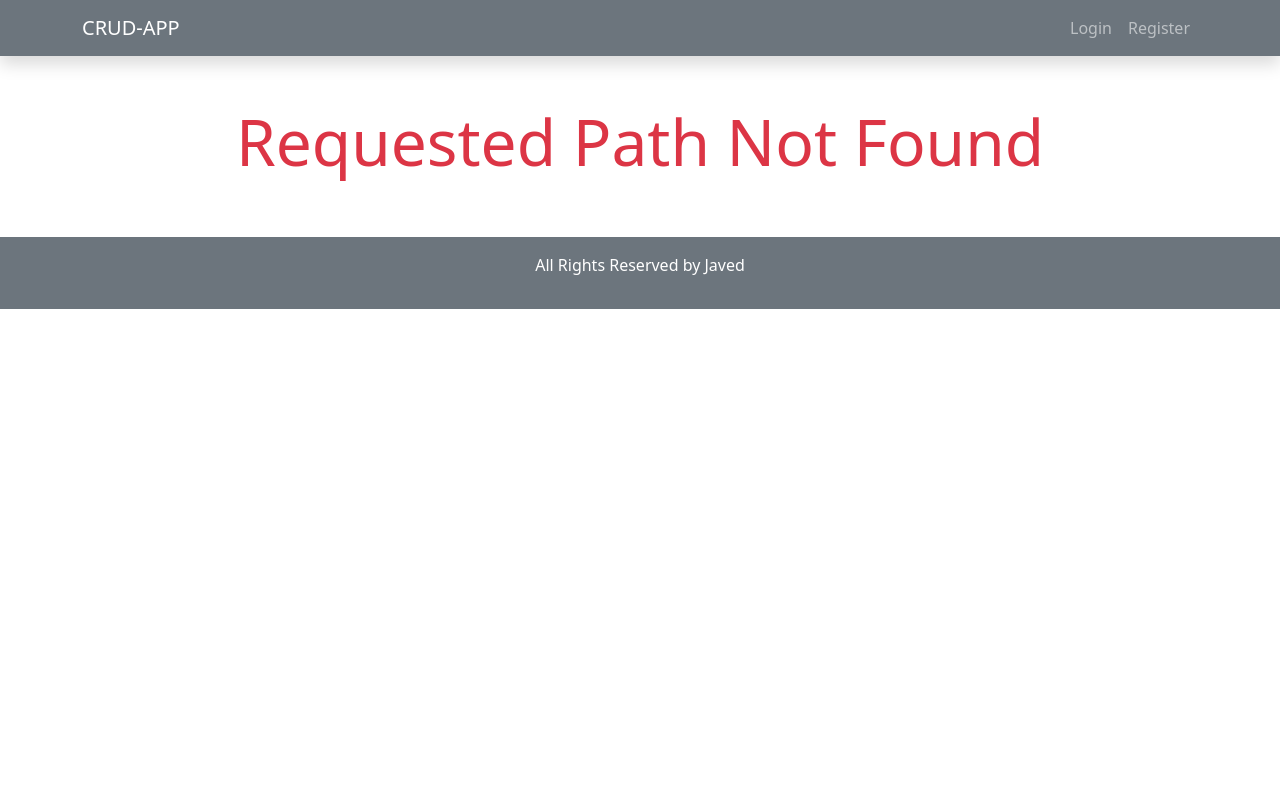
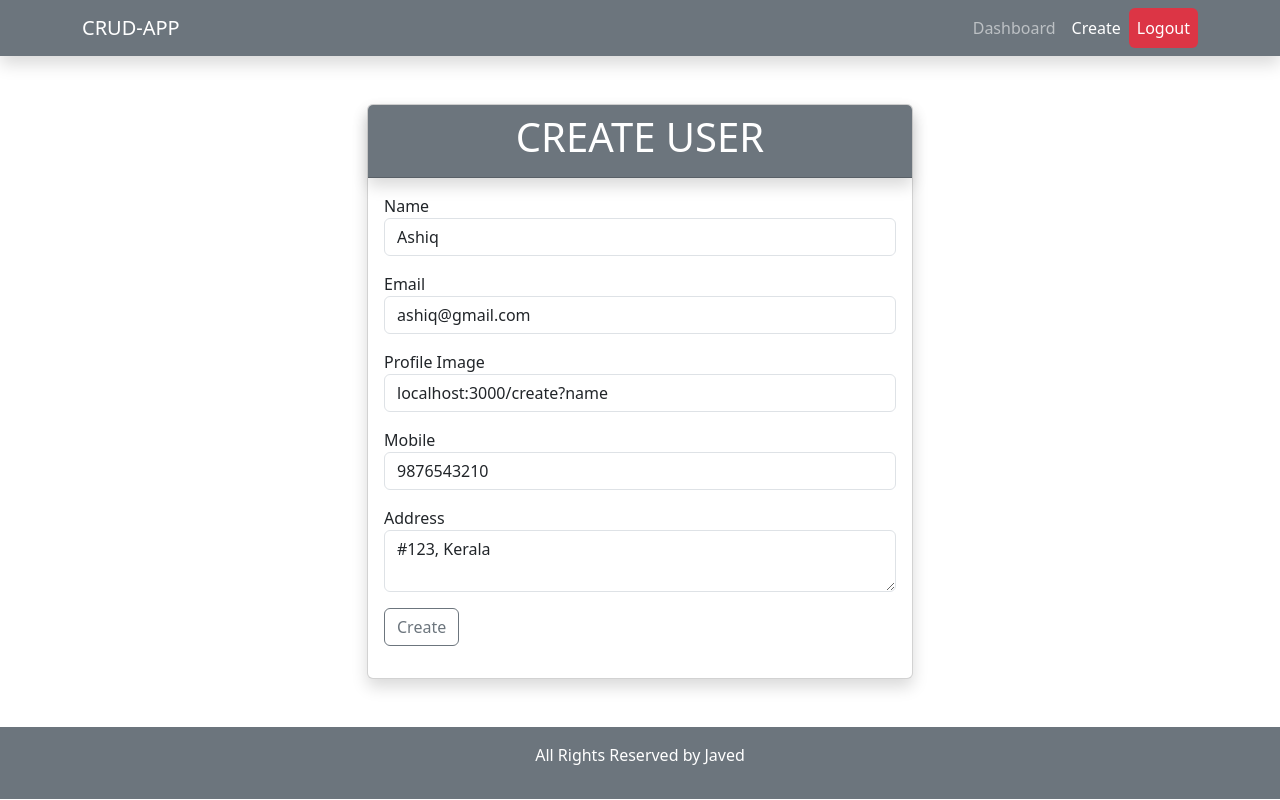
Before and after one commit to javedalihosamani/REACT-VALIADTION-AND-CRUD-JSONSERVER, a React (Create React App) app: page /create in a window 1280 px wide. Before the commit this address had no page. Built offline with nearby package versions, Linux system fonts and the light colour scheme; sample sign-in values are in the browser's storage.

Commit message:
Child Components, Protected Router and Middleware for validation is completed

```diff
--- a/src/App.js
+++ b/src/App.js
@@ -5,6 +5,9 @@ import { ToastContainer } from "react-toastify";
 import Login from "./components/register/Login";
 import Register from "./components/register/Register";
 import Pnf from "./components/Pnf";
+import Dashboard from "./components/dashboard/Dashboard";
+import Create from "./components/create/Create";
+import ProtectedRoute from "./components/protect-route/ProtectedRoute";
 
 function App() {
   return (
@@ -12,7 +15,11 @@ function App() {
       <Header />
       <ToastContainer autoClose={4000} position={"top-right"} />
       <Routes>
-        <Route path={`/`} element={<Login />} />
+        <Route element={<ProtectedRoute />}>
+          <Route path={`/`} element={<Dashboard />} />
+          <Route path={`/dashboard`} element={<Dashboard />} />
+          <Route path={`/create`} element={<Create />} />
+        </Route>
         <Route path={`/login`} element={<Login />} />
         <Route path={`/register`} element={<Register />} />
         <Route path={`/*`} element={<Pnf />} />
--- /dev/null
+++ b/src/components/create/Create.jsx
@@ -0,0 +1,96 @@
+import React from 'react'
+import MiddleWare from '../middleware/MiddleWare'
+
+const Create = () => {
+
+  const {contact, readValue}  = MiddleWare();
+
+  return (
+    <div className='container my-5'>
+      <div className="row">
+        <div className="col-xs-12 col-sm-12 offset-md-3 col-md-6 offset-lg-3 col-lg-6 offset-xl-3 col-xl-6 offset-xxl-3 col-xxl-6">
+          <div className="card shadow">
+            <div className="card-header bg-secondary shadow">
+              <h1 className="text-white text-center">CREATE USER</h1>
+            </div>
+            <div className="card-body">
+              <form autoComplete='off'>
+                <div className="form-group">
+                  <label htmlFor="name">Name</label>
+                  <input
+                    type="text"
+                    id="name"
+                    name="name"
+                    className="form-control"
+                    placeholder="Enter your name"
+                    required
+                    minLength={4}
+                    maxLength={10}
+                    value={contact.name} //contact.name = "User Name"
+                    onChange={readValue}
+                  />
+                </div>
+                <div className="form-group my-3">
+                  <label htmlFor="email">Email</label>
+                  <input
+                    type="email"
+                    id="email"
+                    name="email"
+                    className="form-control"
+                    placeholder="Enter your email"
+                    required
+                    //pattern="[a-z0-9._%+-]+@[a-z0-9.-]+\.[a-z]{2,}$"
+                    value={contact.email}
+                    onChange={readValue}
+                  />
+                </div>
+                <div className="form-group my-3">
+                  <label htmlFor="image">Profile Image</label>
+                  <input
+                    type="url"
+                    id="image"
+                    name="image"
+                    className="form-control"
+                    placeholder="Enter url format of image link"
+                    required
+                    //pattern="https?://.+"
+                    value={contact.image}
+                    onChange={readValue}
+                    />
+                </div>
+                <div className="form-group my-3">
+                  <label htmlFor="mobile">Mobile</label>
+                  <input
+                    type="number"
+                    id="mobile"
+                    name="mobile"
+                    className="form-control"
+                    placeholder='Mobile Number'
+                    required
+                    value={contact.mobile}
+                    onChange={readValue}/>
+                </div>
+                <div className="form-group my-3">
+                  <label htmlFor="address">Address</label>
+                  <textarea
+                    id="address"
+                    name="address"
+                    className="form-control"
+                    placeholder="Enter your address"
+                    required
+                    value={contact.address}
+                    onChange={readValue}></textarea>
+                </div>
+                <div className="form-group my-3">
+                  <input type="submit" value="Create" className="btn btn-outline-secondary"/>
+                </div>
+              </form>
+            </div>
+          </div>
+        </div>
+      </div>
+    </div>
+  )
+}
+
+export default Create
--- /dev/null
+++ b/src/components/dashboard/Dashboard.jsx
@@ -0,0 +1,15 @@
+import React from 'react'
+
+const Dashboard = () => {
+  return (
+    <div className="container my-5">
+        <div className="row">
+            <div className="col">
+                <h1 className="text-secondary text-center">USERS</h1>
+            </div>
+        </div>
+    </div>
+  )
+}
+
+export default Dashboard;
--- a/src/components/layouts/Header.jsx
+++ b/src/components/layouts/Header.jsx
@@ -1,7 +1,19 @@
-import React from 'react'
+import React, { Fragment } from 'react'
 import { NavLink } from 'react-router-dom';
+import { logoutHandler } from '../register/Storage';
+import { toast } from 'react-toastify';
 
 const Header = () => {
+    let loginStatus = localStorage.getItem('loginStatus') || false;
+
+    const logout = async () => {
+        if(window.confirm(`Are you sure to logout..?`)){
+            await logoutHandler();
+        } else {
+            toast.warning(`Logout Terminated`);
+        }
+    };
+
   return (
     <div className='navbar navbar-expand-md navbar-dark bg-secondary shadow'>
         <div className="container">
@@ -10,8 +22,24 @@ const Header = () => {
                 <span className="navbar-toggler-icon"></span>
             </button>
 
-            <div className="collapse navbar-collapse justify-content-end" id="menu">
-                <ul className="navbar-nav">
+            <div className="collapse navbar-collapse" id="menu">
+                {
+                    loginStatus ?
+                    (<Fragment>
+                        <ul className="navbar-nav  ms-auto">
+                            <li className="nav-item">
+                                <NavLink to={`/dashboard`} className={({ isActive }) => (isActive ? 'active nav-link' : 'nav-link')}>Dashboard</NavLink>
+                            </li>
+                            <li className="nav-item">
+                                <NavLink to={`/create`} className={({ isActive }) => (isActive ? 'active nav-link' : 'nav-link')}>Create</NavLink>
+                            </li>
+                            <li className="nav-item">
+                                <NavLink className="nav-link btn btn-outline-danger" onClick={logout}>Logout</NavLink>
+                            </li>
+                        </ul>
+                    </Fragment>)
+                    : (<Fragment>
+                        <ul className="navbar-nav ms-auto">
                             <li className="nav-item">
                                 <NavLink to={`/login`} className={({ isActive }) => (isActive ? 'active nav-link' : 'nav-link')}>Login</NavLink>
                             </li>
@@ -19,6 +47,8 @@ const Header = () => {
                                 <NavLink to={`/register`} className={({ isActive }) => (isActive ? 'active nav-link' : 'nav-link')}>Register</NavLink>
                             </li>
                         </ul>
+                    </Fragment>)
+                }
             </div>
         </div>
     </div>
--- /dev/null
+++ b/src/components/middleware/MiddleWare.jsx
@@ -0,0 +1,33 @@
+import { useState } from 'react'
+
+// Create Random User ID
+const randomId = () => {
+    return Math.floor( Math.random() * 1000);
+}
+
+// Initial Object
+const initState = {
+    id: randomId(),
+    name: "Ashiq",
+    email: "ashiq@gmail.com",
+    image: "localhost:3000/create?name",
+    mobile: "9876543210",
+    address: "#123, Kerala",
+};
+
+const MiddleWare = () => {
+    const [contact, setContact] = useState(initState);
+    console.log("Contact", contact);
+
+    // Read Value from Create Component
+    const readValue = (e) => {
+        /* console.log("Parameter Value = ", e);
+        console.log("Parameter Target = ", e.target + "-" + e.target);
+        console.log("Input Value = ", e.target.name + "-" + e.target.value); */
+        const {name, value} = e.target;
+    }
+
+  return {contact, setContact, readValue}
+}
+
+export default MiddleWare
--- /dev/null
+++ b/src/components/protect-route/ProtectedRoute.jsx
@@ -0,0 +1,16 @@
+import React from 'react'
+import { Navigate, Outlet } from 'react-router-dom';
+
+const ProtectedRoute = () => {
+    let loginStatus = localStorage.getItem("loginStatus") || false;
+
+  return (
+    <div>
+        {
+            loginStatus ? <Outlet/> : <Navigate to={`/login`}/>
+        }
+    </div>
+  )
+}
+
+export default ProtectedRoute;
--- a/src/components/register/Storage.js
+++ b/src/components/register/Storage.js
@@ -37,6 +37,33 @@ const registerUser = async (user) => {
 
 // Login Handler
 const loginHandler = async (user) => {
-  console.log("Login", user);
+  //console.log("Login", user);
+
+  const userFound = users.find((item) => item.email === user.email);
+
+  if (!userFound) {
+    toast.error(`${user.email} does not exists.`);
+    return;
+  } else {
+    if (userFound.password === user.password) {
+      localStorage.setItem("loginStatus", true);
+      toast.success(`Welcome ${userFound.name}!`);
+      setTimeout(() => {
+        window.location.href = "/dashboard";
+      }, 4000);
+    } else {
+      toast.error("Invalid password.");
+    }
+  }
 };
-export { registerUser, loginHandler };
+
+// Logout Handler
+const logoutHandler = async () => {
+  localStorage.removeItem("loginStatus");
+  toast.success("Successfully logout");
+  setTimeout(() => {
+    window.location.href = "/login";
+  }, 4000);
+};
+
+export { registerUser, loginHandler, logoutHandler };
```
Lines whose indentation alone changed are shown as unchanged.
